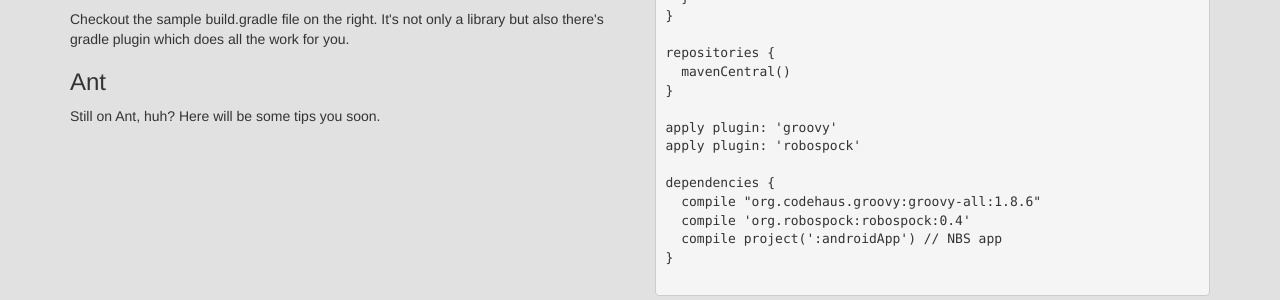
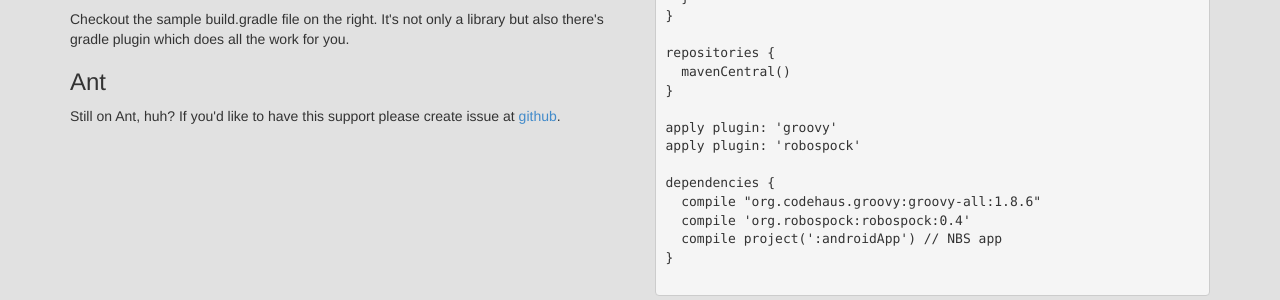
Before and after one commit to robospock/RoboSpock, a Jekyll site: the page built from index.html, in a window 1280 px wide. Shown: the part 1037-1337 px from the top of the page. Built offline with Jekyll 4.4.1, drawn with Linux system fonts in a browser that asks for light colours.

Commit message:
Updating ant description

```diff
--- a/index.html
+++ b/index.html
@@ -131,7 +131,10 @@ layout: main
                 </p>
 
                 <h3>Ant</h3>
-                <p>Still on Ant, huh? Here will be some tips you soon.</p>
+                    <p>
+                    Still on Ant, huh?
+                    If you'd like to have this support please create issue at <a href="https://github.com/Polidea/RoboSpock/issues">github</a>.
+                    </p>
             </div>
             <div class="col-lg-6 col-md-6 col-sm-6">
                 <pre><code class="prettyprint">buildscript {
```
